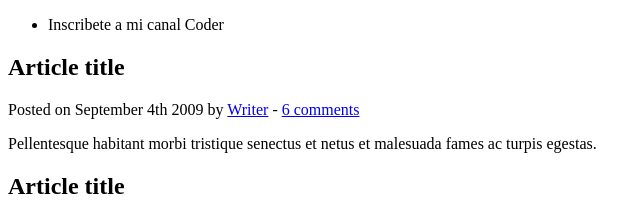
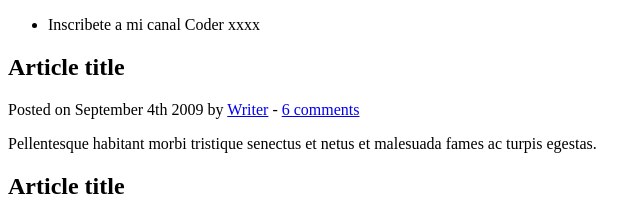
Before and after one commit to vicejake/demo-repo, a plain HTML site: page index.html in a window 1280 px wide. Shown: the top 217 px of the page, 0-640 px from the left. Drawn offline with Linux system fonts and the light colour scheme.

Commit message:
Se agrego xxx a index.html

```diff
--- a/index.html
+++ b/index.html
@@ -14,7 +14,7 @@
 	<header>
 		<nav>
 			<ul>
-				<li>Inscribete a mi canal Coder</li>
+				<li>Inscribete a mi canal Coder xxxx</li>
 			</ul>
 		</nav>
 	</header>
```
